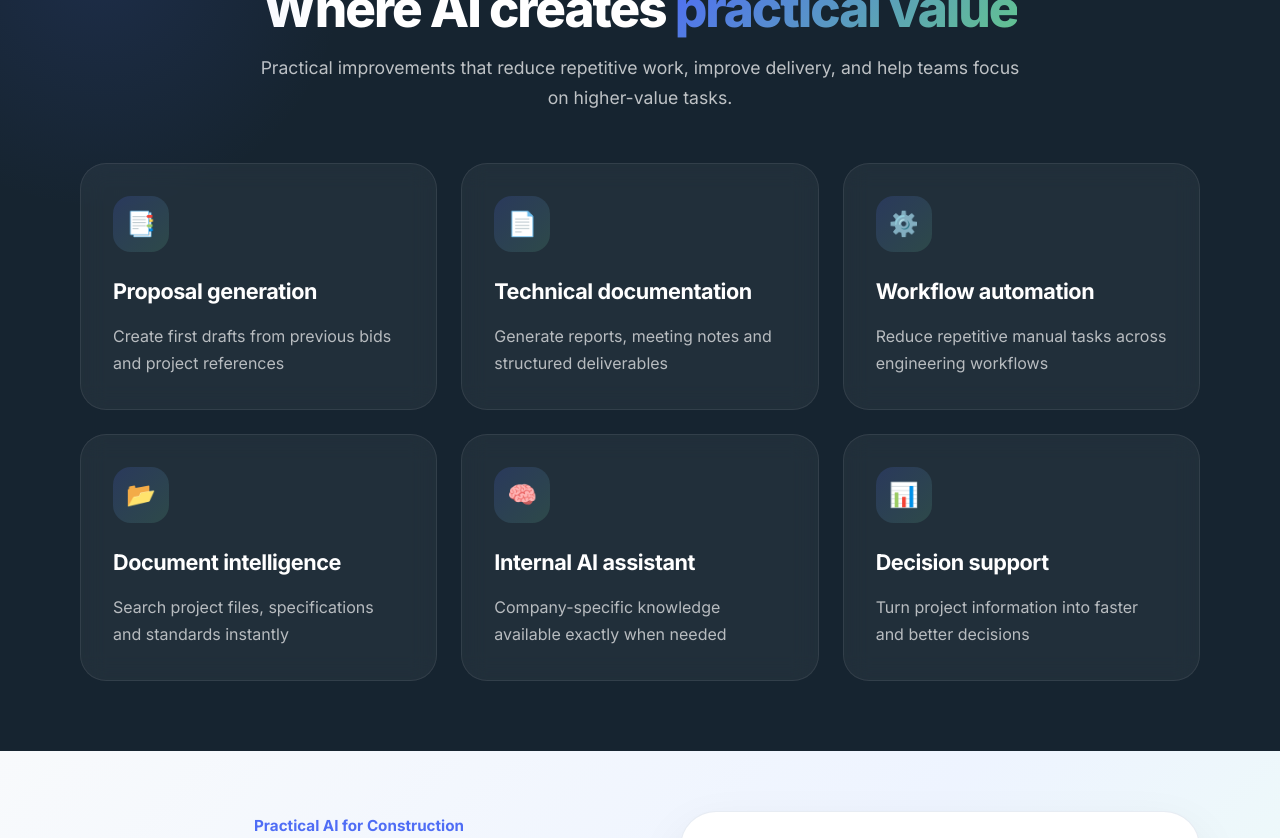
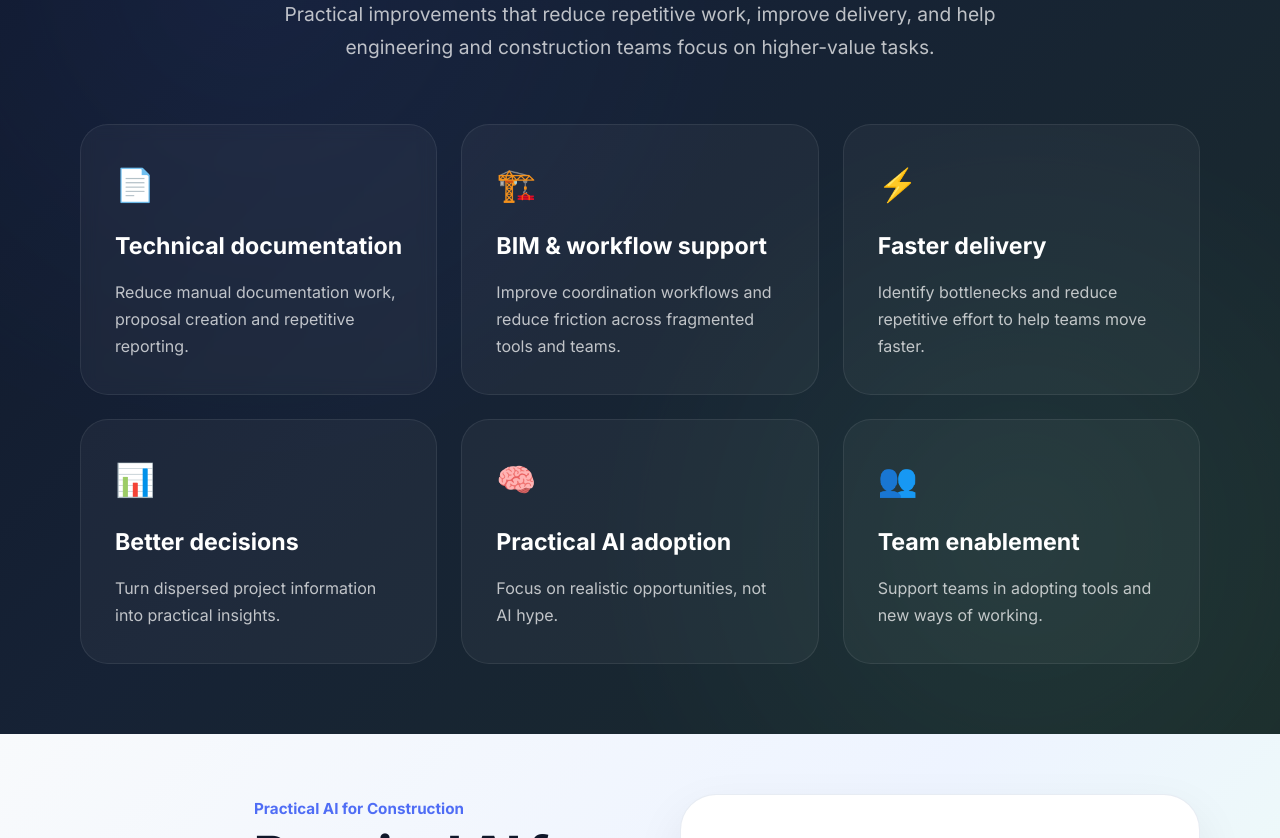
Before and after one commit to soynachet/soynachet.github.io, a plain HTML site: page index.html in a window 1280 px wide. Shown: the part 735-1573 px from the top of the page. Drawn offline with Linux system fonts and the light colour scheme.

Commit message:
Update index.html

```diff
--- a/index.html
+++ b/index.html
@@ -359,100 +359,48 @@ z-index:100;
 
 </section>
 
-    <!-- RIGHT PROBLEMS -->
-    <div>
 
-      <p style="
-        font-size:clamp(1.2rem,1.8vw,1.8rem);
-        line-height:1.9;
-        letter-spacing:-0.02em;
-        margin:0;
-        color:var(--text);
-        max-width:900px;
-      ">
 
-        Too much
-        <span style="color:#2563eb;font-weight:700;">
-          manual work
-        </span>,
 
-        tight deadlines,
-
-        repetitive tasks,
-
-        fragmented tools,
-
-        pressure to
-
-        <span style="
-          background:linear-gradient(135deg,#2563eb,#10b981);
-          -webkit-background-clip:text;
-          -webkit-text-fill-color:transparent;
-          font-weight:700;
-        ">
-          deliver faster
-        </span>,
-
-        uncertainty around
-
-        <span style="color:#2563eb;font-weight:700;">
-          AI
-        </span>,
-
-        overloaded teams,
-
-        disconnected workflows,
-
-        not enough time to
-
-        <span style="color:#10b981;font-weight:700;">
-          innovate
-        </span>...
-
-      </p>
-
-    </div>
-
-  </div>
-
-</section>
-<!-- PRACTICAL VALUE -->
-<section id="use-cases"
-style="
-background:#162430;
-padding:70px 0;
-position:relative;
-overflow:hidden;
+<!-- SECTION 2 — WHERE AI CREATES VALUE -->
+<section id="use-cases" style="
+  background:linear-gradient(135deg,#0f172a 0%, #162235 45%, #1b2c2b 100%);
+  padding:70px 0;
+  position:relative;
+  overflow:hidden;
 ">
 
   <!-- subtle background effect -->
   <div style="
     position:absolute;
-    top:-200px;
-    left:-150px;
-    width:500px;
-    height:500px;
-    border-radius:50%;
-    background:radial-gradient(circle, rgba(79,109,245,0.12), transparent 70%);
+    inset:0;
+    opacity:0.08;
+    background:
+      radial-gradient(circle at 20% 20%, #4f6ef7 0%, transparent 40%),
+      radial-gradient(circle at 80% 80%, #6ec7a7 0%, transparent 35%);
     pointer-events:none;
   "></div>
 
-  <div class="container">
+  <div class="container" style="position:relative; z-index:2;">
 
     <!-- TITLE -->
-    <div style="max-width:760px;margin:0 auto 50px;text-align:center;">
+    <div style="
+      text-align:center;
+      max-width:900px;
+      margin:0 auto 60px;
+    ">
 
       <h2 style="
-        font-size:clamp(2.2rem,4vw,3.8rem);
-        line-height:1.05;
-        margin:0 0 18px;
+        font-size:clamp(2.6rem,5vw,4.8rem);
+        line-height:1;
+        letter-spacing:-0.05em;
+        margin:0 0 20px;
         font-weight:800;
         color:white;
-        letter-spacing:-0.04em;
       ">
         Where AI creates
         <span style="
-          background:linear-gradient(135deg,#4f6df5,#63c48f);
+          background:linear-gradient(135deg,#4f6ef7,#6ec7a7);
           -webkit-background-clip:text;
           -webkit-text-fill-color:transparent;
         ">
@@ -461,13 +409,15 @@ overflow:hidden;
       </h2>
 
       <p style="
-        font-size:1.1rem;
+        font-size:1.2rem;
+        line-height:1.7;
         color:rgba(255,255,255,0.72);
-        line-height:1.7;
-        margin:0;
+        margin:0 auto;
+        max-width:780px;
       ">
         Practical improvements that reduce repetitive work,
-        improve delivery, and help teams focus on higher-value tasks.
+        improve delivery, and help engineering and construction
+        teams focus on higher-value tasks.
       </p>
 
     </div>
@@ -480,45 +430,172 @@ overflow:hidden;
     ">
 
       <!-- CARD 1 -->
-      <div class="value-card">
-        <div class="icon-wrap">📑</div>
-        <h3>Proposal generation</h3>
-        <p>Create first drafts from previous bids and project references</p>
+      <div style="
+        background:rgba(255,255,255,0.04);
+        border:1px solid rgba(255,255,255,0.08);
+        border-radius:28px;
+        padding:34px;
+        backdrop-filter:blur(8px);
+      ">
+        <div style="font-size:2rem;margin-bottom:18px;">📄</div>
+
+        <h3 style="
+          color:white;
+          font-size:1.45rem;
+          margin:0 0 14px;
+          font-weight:700;
+        ">
+          Technical documentation
+        </h3>
+
+        <p style="
+          color:rgba(255,255,255,0.72);
+          margin:0;
+          line-height:1.7;
+        ">
+          Reduce manual documentation work,
+          proposal creation and repetitive reporting.
+        </p>
       </div>
 
       <!-- CARD 2 -->
-      <div class="value-card">
-        <div class="icon-wrap">📄</div>
-        <h3>Technical documentation</h3>
-        <p>Generate reports, meeting notes and structured deliverables</p>
+      <div style="
+        background:rgba(255,255,255,0.04);
+        border:1px solid rgba(255,255,255,0.08);
+        border-radius:28px;
+        padding:34px;
+      ">
+        <div style="font-size:2rem;margin-bottom:18px;">🏗️</div>
+
+        <h3 style="
+          color:white;
+          font-size:1.45rem;
+          margin:0 0 14px;
+          font-weight:700;
+        ">
+          BIM & workflow support
+        </h3>
+
+        <p style="
+          color:rgba(255,255,255,0.72);
+          margin:0;
+          line-height:1.7;
+        ">
+          Improve coordination workflows and reduce
+          friction across fragmented tools and teams.
+        </p>
       </div>
 
       <!-- CARD 3 -->
-      <div class="value-card">
-        <div class="icon-wrap">⚙️</div>
-        <h3>Workflow automation</h3>
-        <p>Reduce repetitive manual tasks across engineering workflows</p>
+      <div style="
+        background:rgba(255,255,255,0.04);
+        border:1px solid rgba(255,255,255,0.08);
+        border-radius:28px;
+        padding:34px;
+      ">
+        <div style="font-size:2rem;margin-bottom:18px;">⚡</div>
+
+        <h3 style="
+          color:white;
+          font-size:1.45rem;
+          margin:0 0 14px;
+          font-weight:700;
+        ">
+          Faster delivery
+        </h3>
+
+        <p style="
+          color:rgba(255,255,255,0.72);
+          margin:0;
+          line-height:1.7;
+        ">
+          Identify bottlenecks and reduce repetitive
+          effort to help teams move faster.
+        </p>
       </div>
 
       <!-- CARD 4 -->
-      <div class="value-card">
-        <div class="icon-wrap">📂</div>
-        <h3>Document intelligence</h3>
-        <p>Search project files, specifications and standards instantly</p>
+      <div style="
+        background:rgba(255,255,255,0.04);
+        border:1px solid rgba(255,255,255,0.08);
+        border-radius:28px;
+        padding:34px;
+      ">
+        <div style="font-size:2rem;margin-bottom:18px;">📊</div>
+
+        <h3 style="
+          color:white;
+          font-size:1.45rem;
+          margin:0 0 14px;
+          font-weight:700;
+        ">
+          Better decisions
+        </h3>
+
+        <p style="
+          color:rgba(255,255,255,0.72);
+          margin:0;
+          line-height:1.7;
+        ">
+          Turn dispersed project information
+          into practical insights.
+        </p>
       </div>
 
       <!-- CARD 5 -->
-      <div class="value-card">
-        <div class="icon-wrap">🧠</div>
-        <h3>Internal AI assistant</h3>
-        <p>Company-specific knowledge available exactly when needed</p>
+      <div style="
+        background:rgba(255,255,255,0.04);
+        border:1px solid rgba(255,255,255,0.08);
+        border-radius:28px;
+        padding:34px;
+      ">
+        <div style="font-size:2rem;margin-bottom:18px;">🧠</div>
+
+        <h3 style="
+          color:white;
+          font-size:1.45rem;
+          margin:0 0 14px;
+          font-weight:700;
+        ">
+          Practical AI adoption
+        </h3>
+
+        <p style="
+          color:rgba(255,255,255,0.72);
+          margin:0;
+          line-height:1.7;
+        ">
+          Focus on realistic opportunities,
+          not AI hype.
+        </p>
       </div>
 
       <!-- CARD 6 -->
-      <div class="value-card">
-        <div class="icon-wrap">📊</div>
-        <h3>Decision support</h3>
-        <p>Turn project information into faster and better decisions</p>
+      <div style="
+        background:rgba(255,255,255,0.04);
+        border:1px solid rgba(255,255,255,0.08);
+        border-radius:28px;
+        padding:34px;
+      ">
+        <div style="font-size:2rem;margin-bottom:18px;">👥</div>
+
+        <h3 style="
+          color:white;
+          font-size:1.45rem;
+          margin:0 0 14px;
+          font-weight:700;
+        ">
+          Team enablement
+        </h3>
+
+        <p style="
+          color:rgba(255,255,255,0.72);
+          margin:0;
+          line-height:1.7;
+        ">
+          Support teams in adopting tools
+          and new ways of working.
+        </p>
       </div>
 
     </div>
@@ -527,65 +604,8 @@ overflow:hidden;
 
 </section>
 
-<style>
-.value-card{
-  background:rgba(255,255,255,0.05);
-  border:1px solid rgba(255,255,255,0.08);
-  border-radius:26px;
-  padding:32px;
-  transition:all .25s ease;
-  backdrop-filter:blur(12px);
-}
 
-.value-card:hover{
-  transform:translateY(-4px);
-  border-color:rgba(99,196,143,0.28);
-  box-shadow:0 20px 40px rgba(0,0,0,0.18);
-}
 
-.icon-wrap{
-  width:56px;
-  height:56px;
-  border-radius:18px;
-  display:flex;
-  align-items:center;
-  justify-content:center;
-  font-size:1.5rem;
-  margin-bottom:22px;
-  background:linear-gradient(
-    135deg,
-    rgba(79,109,245,0.18),
-    rgba(99,196,143,0.18)
-  );
-}
-
-.value-card h3{
-  color:white;
-  margin:0 0 14px;
-  font-size:1.35rem;
-  font-weight:700;
-  letter-spacing:-0.02em;
-}
-
-.value-card p{
-  margin:0;
-  color:rgba(255,255,255,0.68);
-  line-height:1.7;
-  font-size:1rem;
-}
-
-@media (max-width: 980px){
-  #use-cases div[style*="grid-template-columns"]{
-    grid-template-columns:1fr 1fr !important;
-  }
-}
-
-@media (max-width: 680px){
-  #use-cases div[style*="grid-template-columns"]{
-    grid-template-columns:1fr !important;
-  }
-}
-</style>
 
 <!-- CONTACT / ABOUT -->
 <section id="contact"
```
